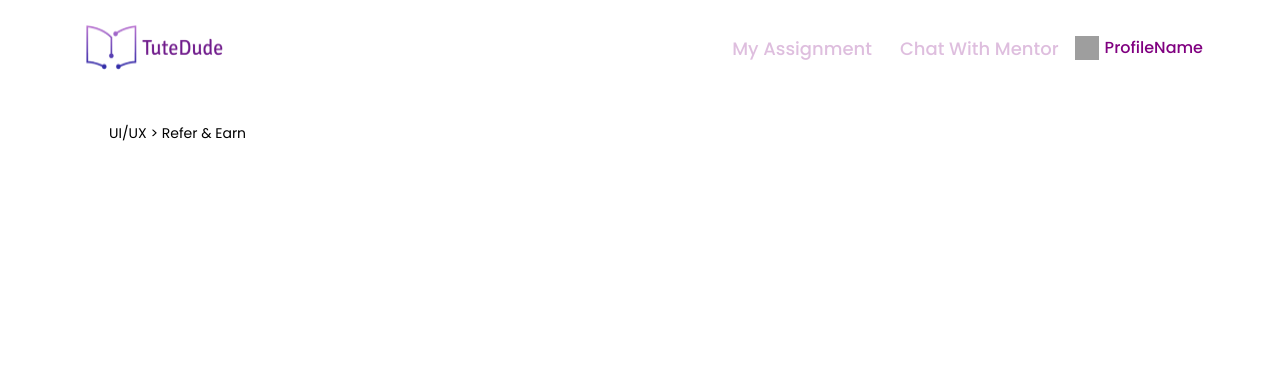
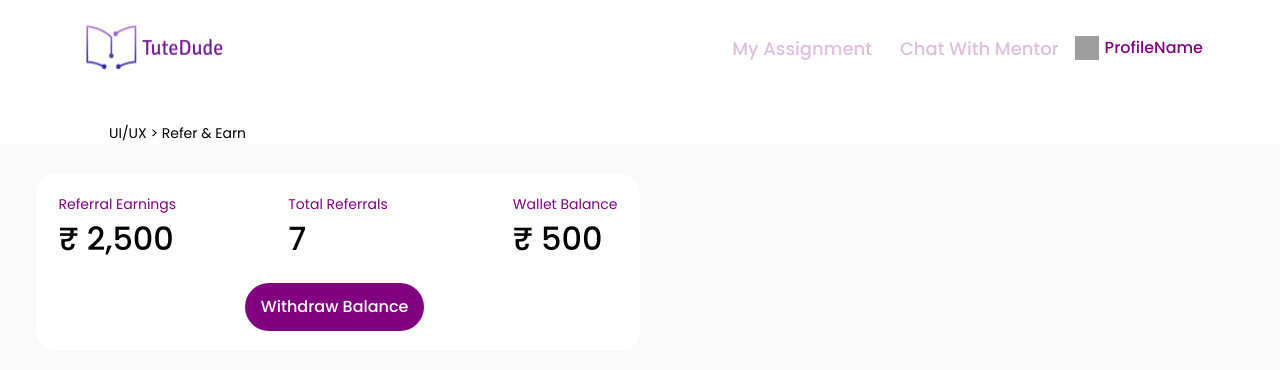
Before and after one commit to zoharkiks/tutedude, a React (Vite) app: page / in a window 1280 px wide. Shown: the top 370 px of the page. Built offline with nearby package versions, Linux system fonts and the light colour scheme; grey boxes are pictures that could not be loaded.

Commit message:
Add Wallet Info Component

```diff
--- a/src/App.jsx
+++ b/src/App.jsx
@@ -1,4 +1,4 @@
-import {Navbar} from "./components/";
+import {Navbar, WalletInfo} from "./components/";
 
 function App() {
   return (
@@ -6,7 +6,9 @@ function App() {
       {/* Navbar */}
       <Navbar/>
      {/* Body */}
-
+<section className="px-9 bg-[#f9f9f9] pt-[30px] pb-9 xl:grid xl:grid-cols-2" >
+  <WalletInfo/>
+</section>
      {/* Footer */}
     </div>
   );
--- /dev/null
+++ b/src/components/Button.jsx
@@ -0,0 +1,11 @@
+import React from "react";
+
+const Button = ({ title }) => {
+  return (
+    <div className="bg-purple text-center rounded-full flex w-max justify-center items-center h-max px-4 py-3">
+      <h1 className="text-heading4 text-white">{title}</h1>
+    </div>
+  );
+};
+
+export default Button;
--- a/src/components/Navbar.jsx
+++ b/src/components/Navbar.jsx
@@ -3,7 +3,7 @@ import { images } from "../constants";
 
 const Navbar = () => {
   return (
-    <div className="pt-[59px] pr-[35px] pl-[3px] xl:pr-[33px] xl:pl-[74px] xl:pt-6">
+    <nav className="pt-[59px] pr-[35px] pl-[3px] xl:pr-[33px] xl:pl-[74px] xl:pt-6">
       <div className="flex justify-between">
         <img src={images.logo} alt="logo" />
 
@@ -34,7 +34,7 @@ const Navbar = () => {
 
       </div>
       <h1 className="text-heading5 mt-[51px] mx-[35px]">UI/UX > Refer & Earn </h1>
-    </div>
+    </nav>
   );
 };
 
--- /dev/null
+++ b/src/components/WalletInfo.jsx
@@ -0,0 +1,33 @@
+import React from 'react'
+import Button from './Button'
+
+const WalletInfo = () => {
+  return (
+    <div className='bg-white grid grid-cols-2 xl:grid-cols-3 gap-y-5 py-5 px-[22.5px] rounded-[20px]'>
+
+<div className="flex flex-col">
+    <h2 className='text-heading5 text-purple'>Referral Earnings</h2>
+    <h2 className='text-heading'>₹ 2,500</h2>
+</div>
+<div className="flex flex-col place-self-end xl:place-self-center">
+    <h2 className='text-heading5 text-purple '>Total Referrals</h2>
+    <h2 className='text-heading'>7</h2>
+</div>
+
+
+<div className="flex flex-col item xl:place-self-end">
+    <h2 className='text-heading5 text-purple'>Wallet Balance</h2>
+    <h2 className='text-heading'>₹ 500</h2>
+</div>
+
+
+<div className="flex items-end xl:col-start-2">
+<Button title='Withdraw Balance'/>
+
+</div>
+
+    </div>
+  )
+}
+
+export default WalletInfo
--- a/src/components/index.js
+++ b/src/components/index.js
@@ -1,2 +1,4 @@
 import Navbar from "./Navbar";
-export { Navbar };
+import WalletInfo from "./WalletInfo";
+import Button from "./Button";
+export { Navbar,WalletInfo ,Button};
```
